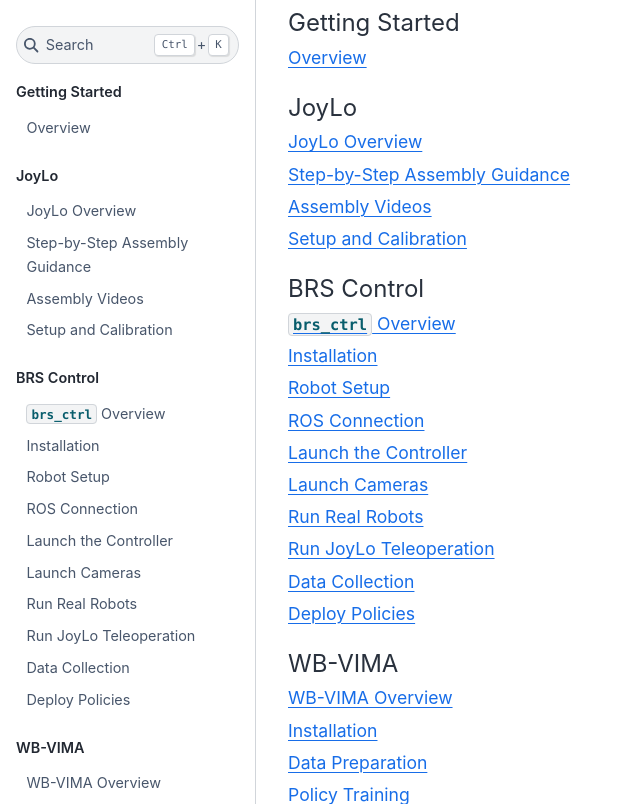
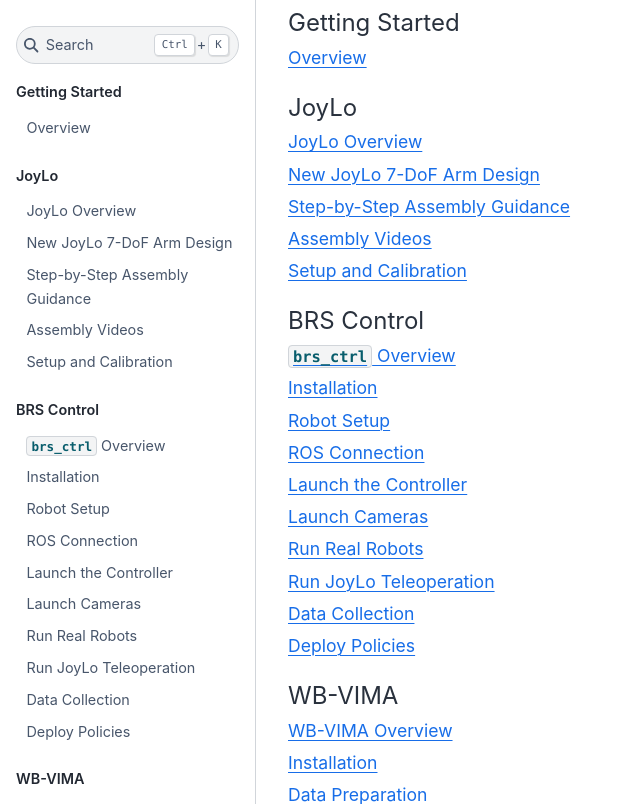
Before and after one commit to behavior-robot-suite/docs, a Sphinx documentation site: the page built from docs/index.rst, in a window 1280 px wide and 900 px high, scrolled down 569 px, cut to the strip 96-900 px from the top of the window. Shown: the whole strip, without its empty margins (0-640 px from the left). Built offline with Sphinx 7.4.7 and the Sphinx Book theme 1.1.4, drawn with Linux system fonts in a browser that asks for light colours.

Commit message:
update with 7dof arms

```diff
--- a/docs/index.rst
+++ b/docs/index.rst
@@ -22,6 +22,7 @@ BEHAVIOR Robot Suite documentation
    :maxdepth: 1
 
    sections/joylo/overview
+   sections/joylo/joylo_7dof
    sections/joylo/step_by_step_assembly_guidance
    sections/joylo/assembly_video
    sections/joylo/setup_and_calibration
--- /dev/null
+++ b/docs/sections/joylo/joylo_7dof.rst
@@ -0,0 +1,10 @@
+.. _joylo_7dof:
+
+New JoyLo 7-DoF Arm Design
+=======================================
+We provide a new JoyLo design with 7-DoF arms! Download the design files from `here <https://github.com/behavior-robot-suite/brs-ctrl/tree/main/hardware/joylo_v2_7dof_arm>`_. Here is a quick assembly video.
+
+.. video:: /videos/joylo_assembly/joylo_7dof_assemply.mp4
+    :playsinline:
+    :muted:
+    :align: center
```
Also changed, not shown: 1 other file.
